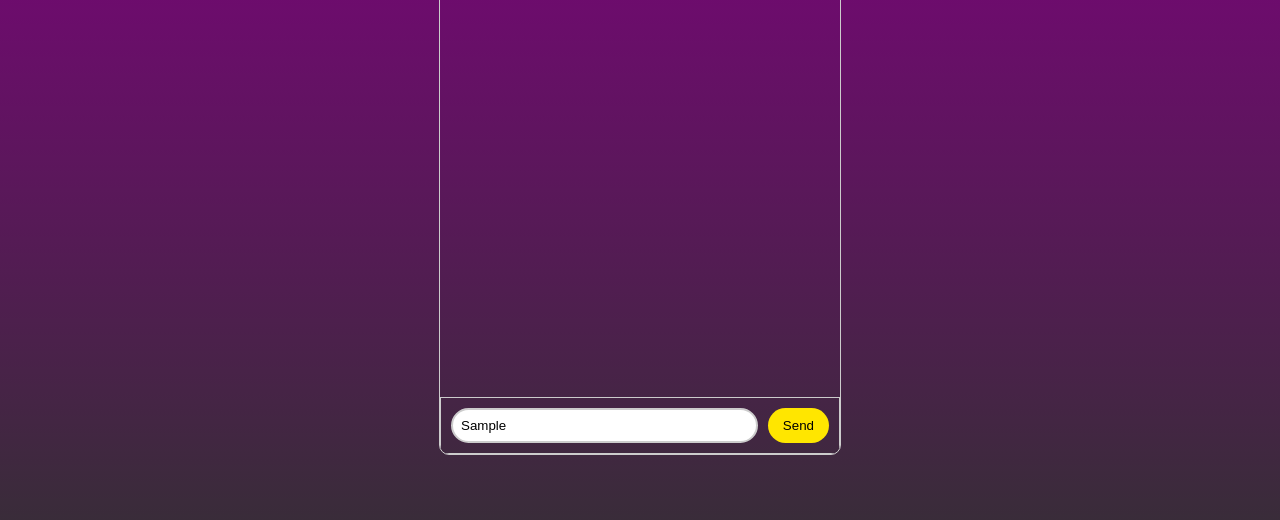
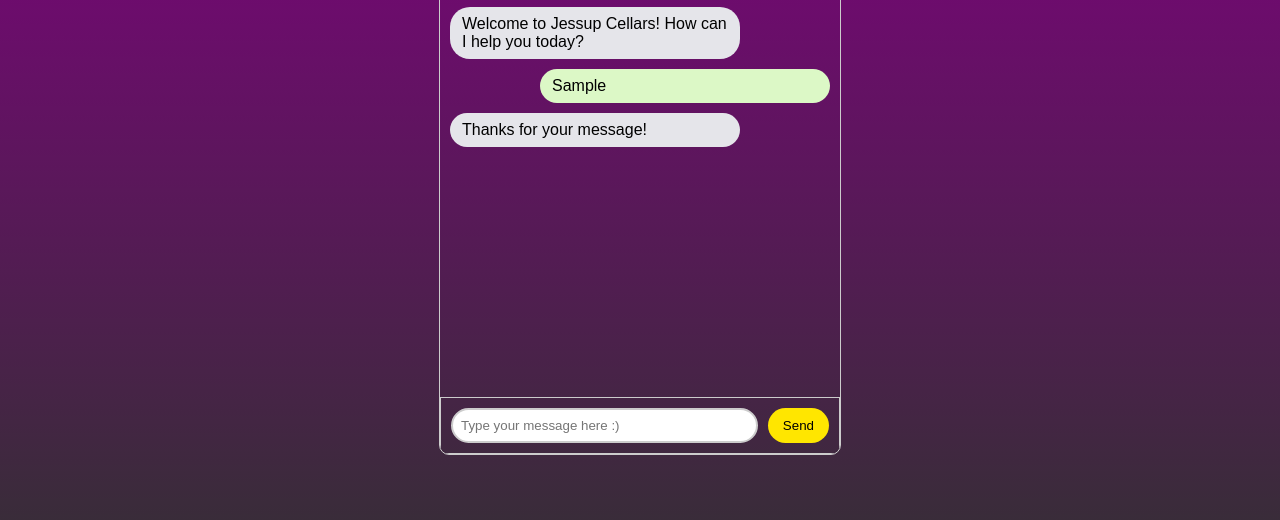
Before and after one commit to BlazingPh0enix/wbot, a plain HTML site: page frontend/index.html in a window 1280 px wide. Both pictures are taken after typing "Sample" into the empty fields and a click on the button "Send". Shown: the part 196-716 px from the top of the page. Drawn offline with Linux system fonts and the light colour scheme.

Commit message:
updated the script.js file

```diff
--- a/frontend/index.html
+++ b/frontend/index.html
@@ -19,5 +19,6 @@
             <button type="submit" id="send-button">Send</button>
         </div>
     </div>
+    <script src="script.js"></script>
 </body>
 </html>
--- a/frontend/script.js
+++ b/frontend/script.js
@@ -0,0 +1,33 @@
+const chatMessages = document.getElementById('chat-messages');
+const userInput = document.getElementById('user-input');
+const sendButton = document.getElementById('send-button');
+
+function addMessages(message, isUser){
+    const messageElement = document.createElement('div');
+    messageElement.classList.add('message');
+    messageElement.classList.add(isUser ? 'user-message' : 'bot-message');
+    messageElement.textContent = message;
+    chatMessages.appendChild(messageElement);
+    chatMessages.scrollTop = chatMessages.scrollHeight;
+}
+
+function handleUserInput(){
+    const message = userInput.value.trim();
+    if (message){
+        addMessages(message, true);
+        userInput.value = '';
+
+        setTimeout(() => {
+            addMessages("Thanks for your message!", false);
+        }, 1000)
+    }
+}
+
+sendButton.addEventListener('click', handleUserInput);
+userInput.addEventListener('keypress', (e) => {
+    if (e.key === 'Enter'){
+        handleUserInput();
+    }
+});
+
+addMessages("Welcome to Jessup Cellars! How can I help you today?", false);
```
